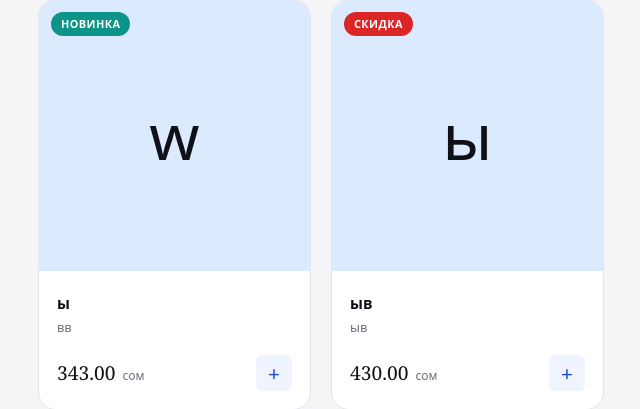
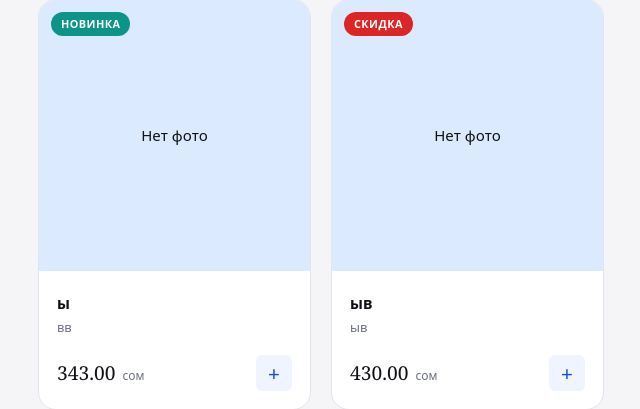
Before and after one commit to looikooi/sits, a Django app: page / in a window 1280 px wide. Shown: the part 920-1329 px from the top of the page, without its empty margins (26-666 px from the left). Run offline with Django 5.2, Linux system fonts and the light colour scheme; data comes from the database, SQL or seed files in the repository.

Commit message:
fix static and media

```diff
--- a/templates/index.html
+++ b/templates/index.html
@@ -316,7 +316,12 @@
     <span class="index-badge badge badge--sale">Скидка</span>
   {% endif %}
 
-              <span class="index-product-card__emoji product-card__emoji">{{ p.emoji }}</span>
+  {% if p.image %}
+    <img src="{{ p.image.url }}" class="index-product-card__image product-card__image" alt="{{ p.name_ru }}">
+  {% else %}
+    <div class="index-product-card__noimg">Нет фото</div>
+  {% endif %}
+
 </div>
 
             <div class="index-product-card__body product-card__body">
```
Lines whose indentation alone changed are shown as unchanged.
